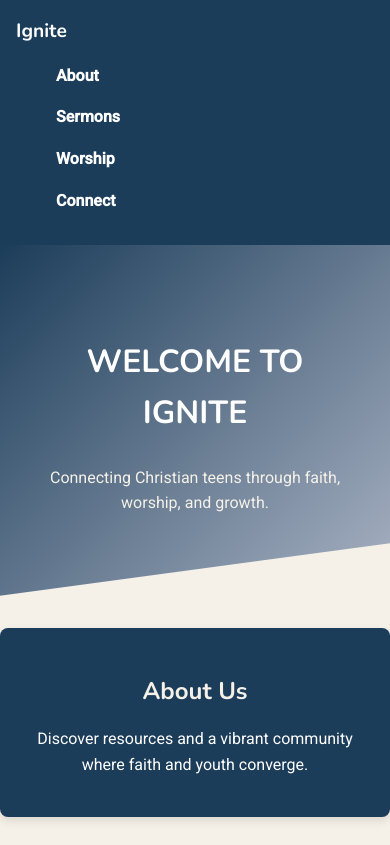
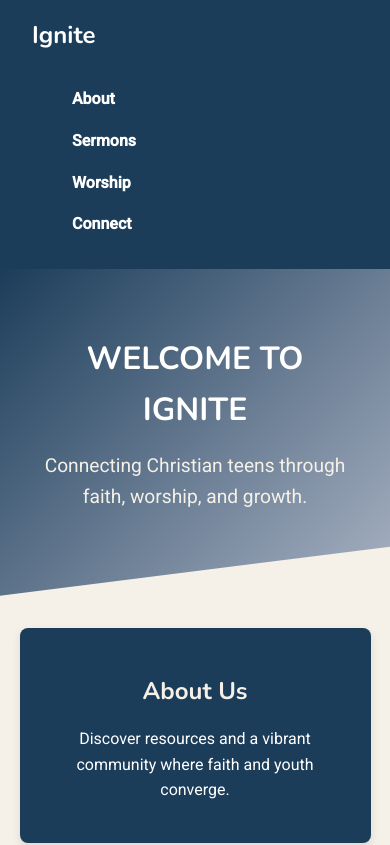
Before and after one commit to boogrant/Ignite, a plain HTML site: page index.html in a window 390 px wide. Shown: the top 845 px of the page. Drawn offline with nearby package versions, Linux system fonts and the light colour scheme.

Commit message:
update to css

```diff
--- a/assets/css/style.css
+++ b/assets/css/style.css
@@ -20,6 +20,7 @@ body {
     padding: 0;
     margin: 0;
     box-sizing: border-box; /* Ensure padding and borders don’t affect layout */
+    overflow-x: hidden;
 }
 /* Navbar */
 .navbar {
@@ -30,18 +31,21 @@ body {
     background-color: var(--primary-navy);
     color: var(--text-white);
     box-shadow: 0 4px 6px rgba(0, 0, 0, 0.1);
+    flex-wrap: wrap; /* Allow the content to wrap on small screens */
 }
 
 .navbar .logo {
     font-family: var(--font-heading);
     font-size: 1.5rem;
     font-weight: 700;
+    flex: 1; /* Make logo flexible */
 }
 
 .navbar .nav-links {
     list-style: none;
     display: flex;
     gap: 1.5rem;
+    flex-wrap: wrap; /* Allow links to wrap to the next line */
 }
 
 .navbar .nav-links a {
@@ -55,19 +59,21 @@ body {
     color: var(--accent-gray);
 }
 
-/* Hero Section */
 .hero {
     text-align: center;
     padding: 4rem 2rem;
     background: linear-gradient(135deg, var(--primary-navy), var(--accent-gray));
     color: var(--text-white);
     clip-path: polygon(0 0, 100% 0, 100% 85%, 0% 100%);
+    width: 100%; /* Ensure it takes full width */
+    box-sizing: border-box; /* Prevent overflow */
 }
 
 .hero h1 {
     font-family: var(--font-heading);
     font-size: 2.5rem;
     text-transform: uppercase;
+    margin: 0;
 }
 
 .hero p {
@@ -76,7 +82,6 @@ body {
     color: var(--secondary-beige);
 }
 
-/* Content Sections */
 .content-section {
     padding: 2rem;
     margin: 2rem auto;
@@ -86,6 +91,8 @@ body {
     color: var(--text-white);
     border-radius: 8px;
     box-shadow: 0 4px 10px rgba(0, 0, 0, 0.1);
+    width: 90%; /* Allow the content to scale on small screens */
+    box-sizing: border-box; /* Prevent overflow */
 }
 
 .content-section h2 {
@@ -112,26 +119,19 @@ footer {
 @media (max-width: 768px) {
     /* Navbar Adjustments */
     .navbar {
-        padding: 1rem;
         flex-direction: column;
         align-items: flex-start;
     }
 
     .navbar .logo {
-        font-size: 1.2rem;
+        font-size: 1.5rem;
+        margin-bottom: 1rem;
     }
 
     .navbar .nav-links {
-        list-style: none;
         display: flex;
         flex-direction: column;
-        align-items: flex-start;
         gap: 1rem;
-        margin-top: 1rem;
-    }
-
-    .navbar .nav-links a {
-        font-size: 1rem;
     }
 
     /* Hero Section Adjustments */
@@ -140,13 +140,13 @@ footer {
     }
 
     .hero p {
-        font-size: 1rem;
+        font-size: 1.2rem;
     }
 
-    /* Content Sections Adjustments */
+    /* Content Section Adjustments */
     .content-section {
         padding: 1.5rem;
-        max-width: 90%; /* Allow content to scale properly */
+        width: 90%;
     }
 
     .content-section h2 {
```
